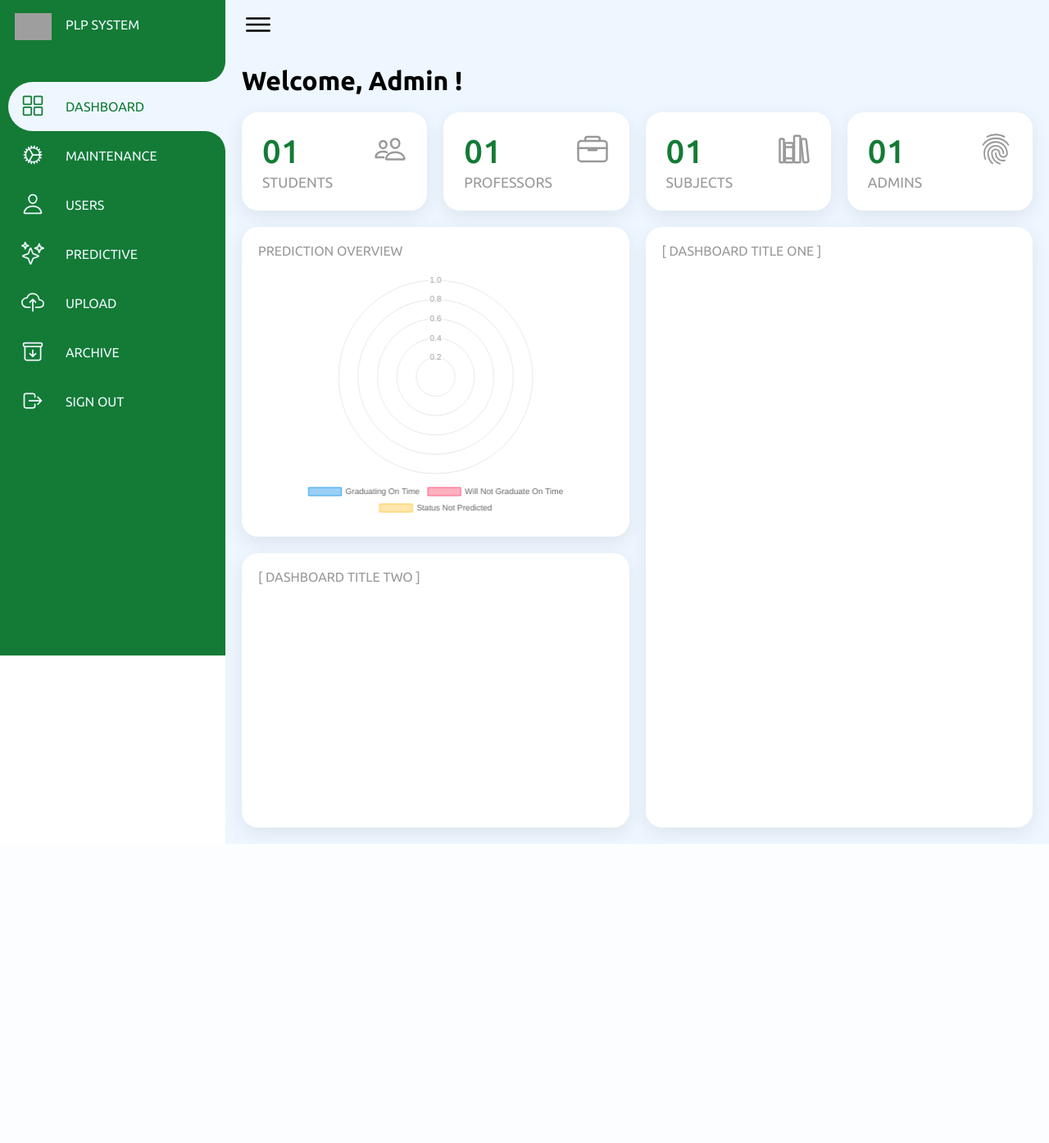
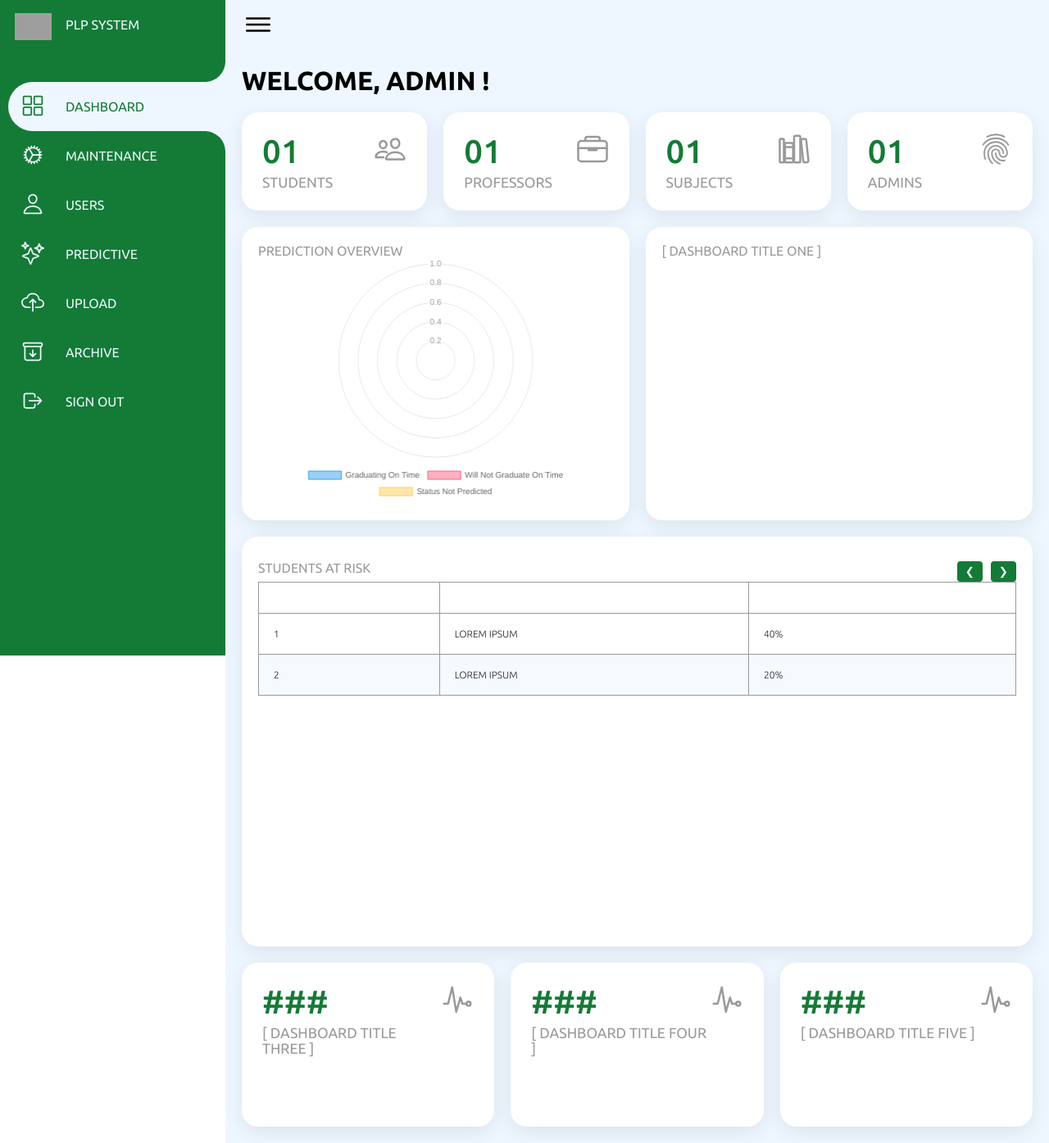
Before and after one commit to cantordelnard/PLPSystem, a Flask app: page /admin in a window 1280 px wide. Shown: the whole page at 82% size. Before the commit the page ends 1030 px from the top, so only its background shows below. Run offline with Flask 3, Linux system fonts and the light colour scheme; the visitor is signed in with stand-in values (Sample User, id 1); tables that the repository leaves empty or names only in its code hold one stand-in row (values such as "Sample post"); some libraries are stand-ins or nearby versions; grey boxes are pictures that could not be loaded.

Commit message:
Updated Admin Dashboard

```diff
--- a/website/static/style.css
+++ b/website/static/style.css
@@ -2977,39 +2977,21 @@
 
 
 
-
-
-
 .dashboardOne {
-  position: relative;
-  width: 100%;
   display: grid;
-  grid-template-columns: 1fr 1fr; /* Two columns */
+  grid-template-columns: 1fr 1fr; /* Two equal columns */
+  grid-template-rows: auto auto auto; /* Two rows */
   grid-gap: 20px;
 }
 
+/* Card Styling */
 .dashboardOne .cardHeader h2 {
   color: var(--black2);
   font-size: 1rem;
   font-weight: 400;
 }
 
-.dashboardOne .graph {
-  position: relative;
-  display: flex;
-  flex-direction: column;
-  gap: 20px;
-  min-height: 335px;
-  background: var(--white);
-  padding: 20px;
-  box-shadow: 0 7px 25px rgba(0, 0, 0, 0.08);
-  border-radius: 20px;
-}
-
-.dashboardOne .dashboardTwo {
-  display: flex;
-  flex-direction: column; /* Ensure content inside stretches vertically */
-  gap: 20px;
+.dashboardOne .graph, .dashboardOne .dashboardTwo {
   background: var(--white);
   padding: 20px;
   box-shadow: 0 7px 25px rgba(0, 0, 0, 0.08);
@@ -3018,28 +3000,81 @@
 }
 
 .dashboardOne .dashboardThree {
-  display: flex;
-  flex-direction: column; /* Ensure content inside stretches vertically */
-  gap: 20px;
+  grid-column: 1 / span 2; /* Make DIV3 span across both columns */
   background: var(--white);
   padding: 20px;
   box-shadow: 0 7px 25px rgba(0, 0, 0, 0.08);
   border-radius: 20px;
-  min-height: 335px;
-}
-
-/* Make the second div (DASHBOARD TITLE ONE) stretch down to cover the space */
-.dashboardOne .newData-two {
-  grid-column: 2; /* Position it in the second column */
-  grid-row: 1 / span 2; /* Make it span both rows */
+  min-height: 500px;
+}
+
+.dashboardOne .dashboardFour, .dashboardOne .dashboardFive {
+  background: var(--white);
+  padding: 20px;
+  box-shadow: 0 7px 25px rgba(0, 0, 0, 0.08);
+  border-radius: 20px;
+  min-height: 300px;
 }
 
 .dashboardOne .cardHeader {
   display: flex;
   justify-content: space-between;
-  align-items: flex-start;
+  align-items: center;
 }
 
 .polarGraph {
   padding: 0px;
 }
+
+.carousel-controls {
+  display: flex;
+  justify-content: center;
+  gap: 10px;
+  margin-top: 10px;
+}
+.carousel-controls button {
+  cursor: pointer;
+  padding: 5px 10px;
+  background-color: #137b35;
+  color: white;
+  border: none;
+  border-radius: 4px;
+}
+
+.cardBox2 {
+  position: relative;
+  width: 100%;
+  height: 200px;
+  display: grid;
+  grid-template-columns: repeat(3, 1fr);
+  grid-gap: 20px;
+}
+
+.cardBox2 .card {
+  position: relative;
+  background: var(--white);
+  padding: 25px;
+  border-radius: 20px;
+  display: flex;
+  justify-content: space-between;
+  border: none;
+  box-shadow: 0 7px 25px rgba(0, 0, 0, 0.08);
+}
+
+.cardBox2 .card .numbers {
+  position: relative;
+  font-weight: 500;
+  font-size: 2.5rem;
+  color: var(--green);
+}
+
+.cardBox2 .card .cardName {
+  color: var(--black2);
+  font-size: 1.1rem;
+  margin-top: 5px;
+}
+
+.cardBox2 .card .iconBx {
+  font-size: 2.5rem;
+  color: var(--black2);
+}
--- a/website/templates/admin.html
+++ b/website/templates/admin.html
@@ -88,7 +88,7 @@
   <!-- ====== Welcome Note ====== -->
   <div class="partOne">
     {% if admin_info %}
-    <h1>Welcome, Admin {{ admin_info['FirstName'] }} {{ admin_info['LastName'] }}!</h1>
+    <h1 style="text-transform: uppercase;">Welcome, Admin {{ admin_info['FirstName'] }} {{ admin_info['LastName'] }}!</h1>
     {% else %}
     <h1>ERROR FETCHING USERNAME</h1>
     {% endif %}
@@ -146,26 +146,62 @@
   </div> -->
 
   <div class="dashboardOne">
-    <!-- ------ LIST ------ -->
     <div class="graph">
       <div class="cardHeader">
         <h2>PREDICTION OVERVIEW</h2>
       </div>
       <div class="polarGraph">
-        <canvas id="polarAreaChart"></canvas> <!-- Canvas for the chart -->
+        <canvas id="polarAreaChart"></canvas>
       </div>
     </div>
 
-    <!-- ------ ADD/UPDATE ------ -->
     <div class="dashboardTwo newData-two">
       <div class="cardHeader">
         <h2>[ DASHBOARD TITLE ONE ]</h2>
       </div>
+      <!-- Removed carousel content from DIV2 -->
     </div>
 
     <div class="dashboardThree newData-three">
       <div class="cardHeader">
-        <h2>[ DASHBOARD TITLE TWO ]</h2>
+        <h2 id="carouselTitle">[ DASHBOARD TITLE TWO ]</h2>
+        <div class="carousel-controls">
+          <button onclick="prevSlide()">&#10094;</button>
+          <button onclick="nextSlide()">&#10095;</button>
+        </div>
+      </div>
+      <div id="carouselContent" class="carousel-content">
+        <p>Hello World</p>
+      </div>
+    </div>
+  </div>
+
+  <div class="cardBox2">
+    <div class="card">
+      <div>
+        <div class="numbers">###</div>
+        <div class="cardName">[ DASHBOARD TITLE THREE ]</div>
+      </div>
+      <div class="iconBx">
+        <ion-icon name="pulse-outline"></ion-icon>
+      </div>
+    </div>
+    <div class="card">
+      <div>
+        <div class="numbers">###</div>
+        <div class="cardName">[ DASHBOARD TITLE FOUR ]</div>
+      </div>
+      <div class="iconBx">
+        <ion-icon name="pulse-outline"></ion-icon>
+      </div>
+    </div>
+    <div class="card">
+      <div>
+        <div class="numbers">###</div>
+        <div class="cardName">[ DASHBOARD TITLE FIVE ]</div>
+      </div>
+      <div class="iconBx">
+        <ion-icon name="pulse-outline"></ion-icon>
       </div>
     </div>
   </div>
@@ -216,7 +252,7 @@
         },
         tooltip: {
           callbacks: {
-                      label: function(tooltipItem) {
+            label: function (tooltipItem) {
               return tooltipItem.label + ': ' + tooltipItem.raw + ' Students';
             }
           }
@@ -235,6 +271,52 @@
       }
     }
   });
+</script>
+
+<script>
+  const carouselData = [
+    {
+      title: "STUDENTS AT RISK",
+      content: `
+              <table class="uk-table uk-table-divider">
+                  <thead>
+                      <tr>
+                          <th>STUDID</th>
+                          <th>STUDENT NAME</th>
+                          <th>PERCENTAGE</th>
+                      </tr>
+                  </thead>
+                  <tbody>
+                      <tr><td>1</td><td>LOREM IPSUM</td><td>40%</td></tr>
+                      <tr><td>2</td><td>LOREM IPSUM</td><td>20%</td></tr>
+                      <!-- Add more rows as needed -->
+                  </tbody>
+              </table>
+          `
+    },
+    { title: "STUDENTS WITHOUT PREDICTION", content: "<p>This is the second page.</p>" },
+    { title: "STUDENTS GRADUATING ON TIME", content: "<p>This is the third page.</p>" }
+  ];
+
+  let currentSlide = 0;
+
+  function updateCarousel() {
+    document.getElementById("carouselTitle").innerText = carouselData[currentSlide].title; // Update the title for DIV3
+    document.getElementById("carouselContent").innerHTML = carouselData[currentSlide].content; // Update content for DIV3
+  }
+
+  function prevSlide() {
+    currentSlide = (currentSlide - 1 + carouselData.length) % carouselData.length;
+    updateCarousel();
+  }
+
+  function nextSlide() {
+    currentSlide = (currentSlide + 1) % carouselData.length;
+    updateCarousel();
+  }
+
+  // Initial content display
+  updateCarousel();
 </script>
 
 <!-- Add JavaScript code to fetch data and create chart -->
@@ -330,14 +412,5 @@
     .catch(error => console.error('Error:', error));
 </script>
 
-<!-- Add some custom CSS for responsive canvas -->
-<style>
-  .adminGraph {
-    position: relative;
-    height: 700px;
-    width: 100%;
-  }
-</style>
-
 
 {% endblock %}
```
Lines whose indentation alone changed are shown as unchanged.
